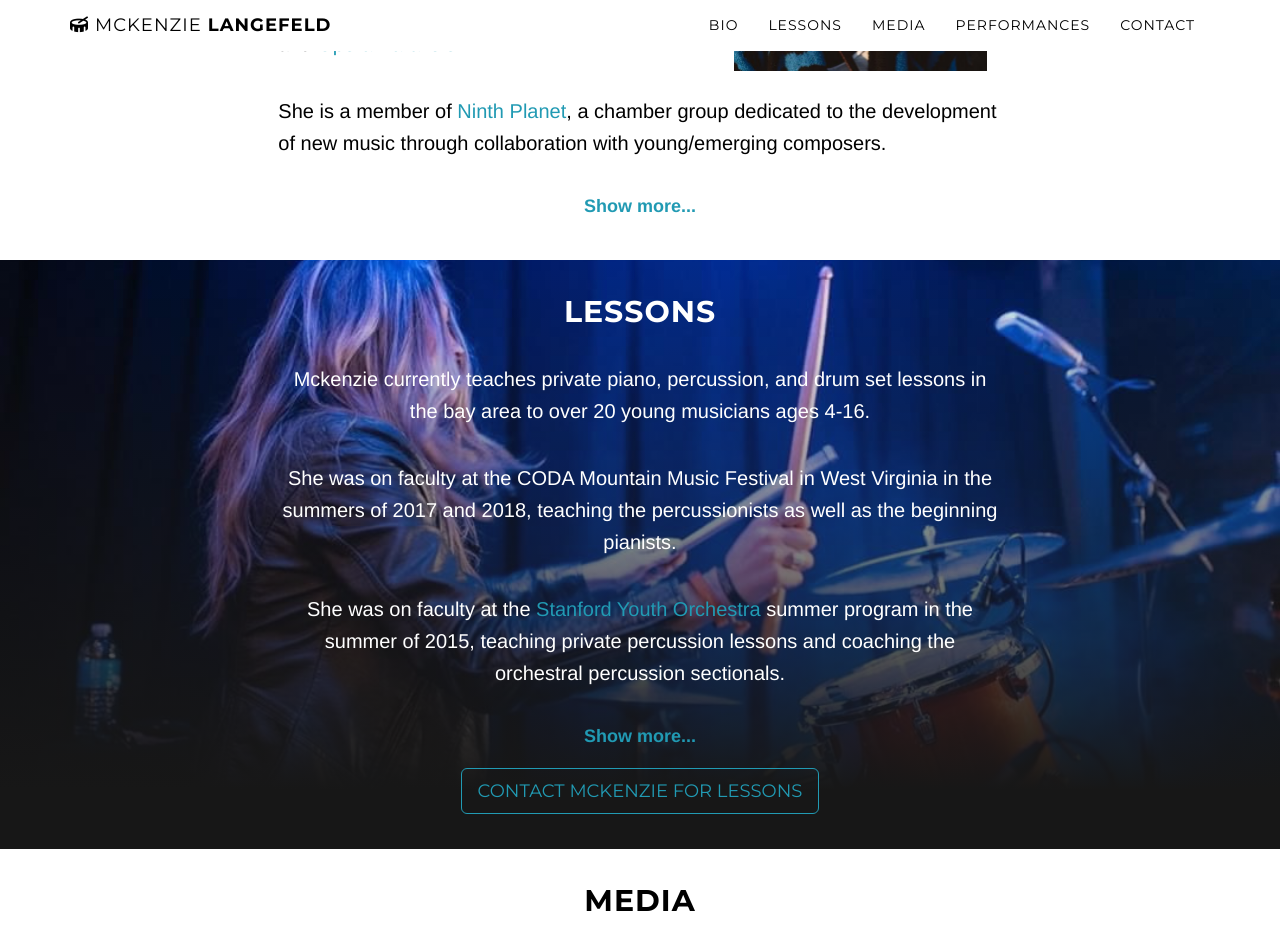
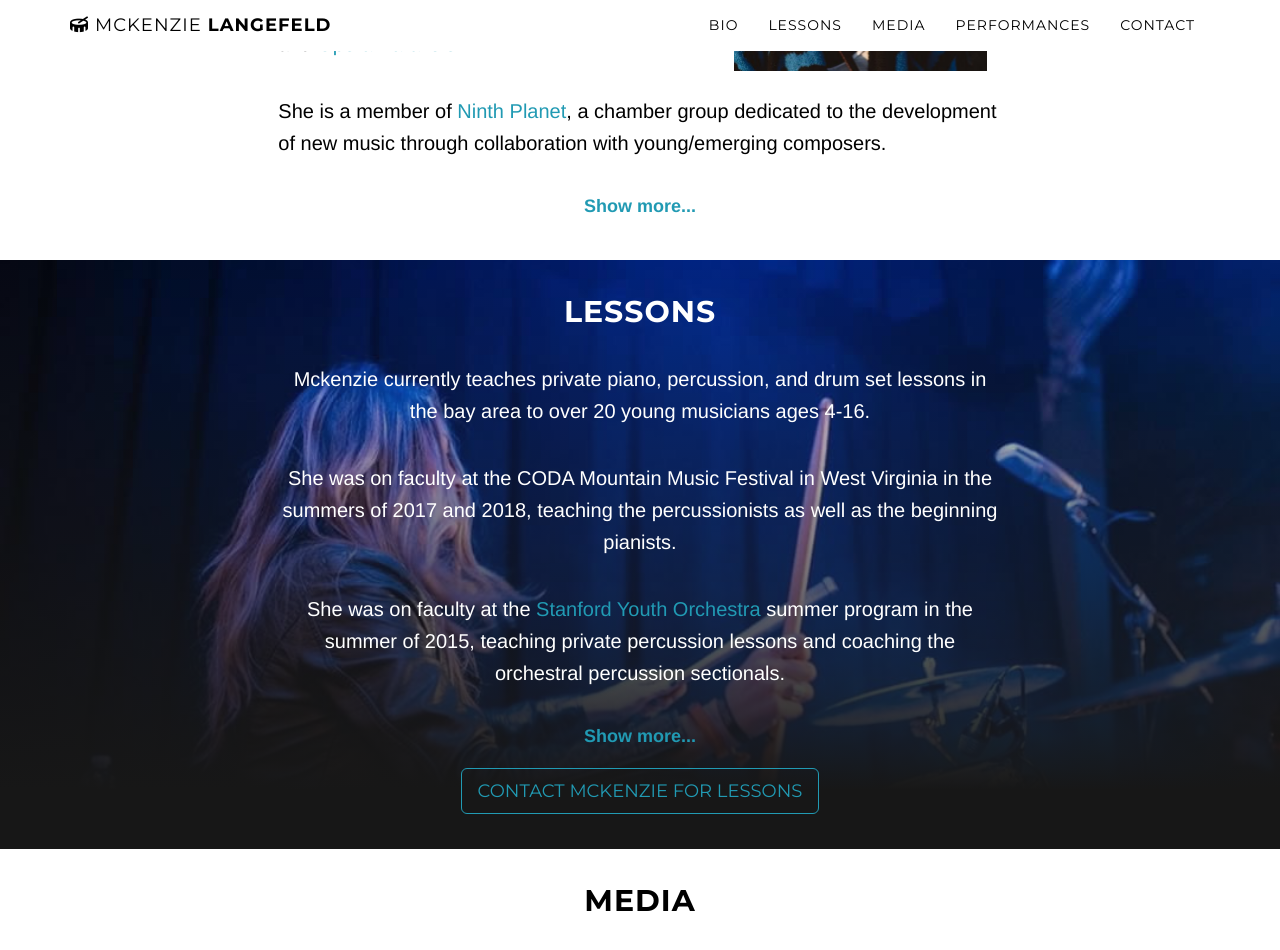
Before and after one commit to jonnylangefeld/mckenzielangefeld.com, a Jekyll site: the page built from index.html, in a window 1280 px wide and 1400 px high, scrolled down 966 px. Shown: the top 950 px of the window. Built offline with Jekyll 4.4.1, drawn with Linux system fonts in a browser that asks for light colours.

Commit message:
Backgrounds now don't zoom in infinitely and the gradient always covers the white (#8)

```diff
--- a/_includes/main.html
+++ b/_includes/main.html
@@ -28,14 +28,15 @@
     {% if section.backgroundUrl %}
 
         <script>
-            background = $("#{{ section.title | downcase }}").wrap("<div id='{{ section.title | downcase }}-background'></div>")
-            gradient = background.wrap("<div class='gradient'></div>");
+            background = $("#{{ section.title | downcase }}").wrap("<div id='{{ section.title | downcase }}-background' class='background-wrapper'></div>")
         </script>
 
         <style>
             #{{ section.title | downcase }}-background {
-                background: url({{ section.backgroundUrl }}) no-repeat center center scroll;
-                background-size: cover;
+                background-image: linear-gradient(180deg, rgba(0,0,0,0) 0px, rgba(23,23,23,1) min(100vw, 90%)), url({{ section.backgroundUrl }});
+                background-repeat: no-repeat;
+                background-position: center top;
+                background-attachment: scroll;
             }
         </style>
 
```
Also changed, not shown: _includes/css/custom.css (+8 -0 lines).
